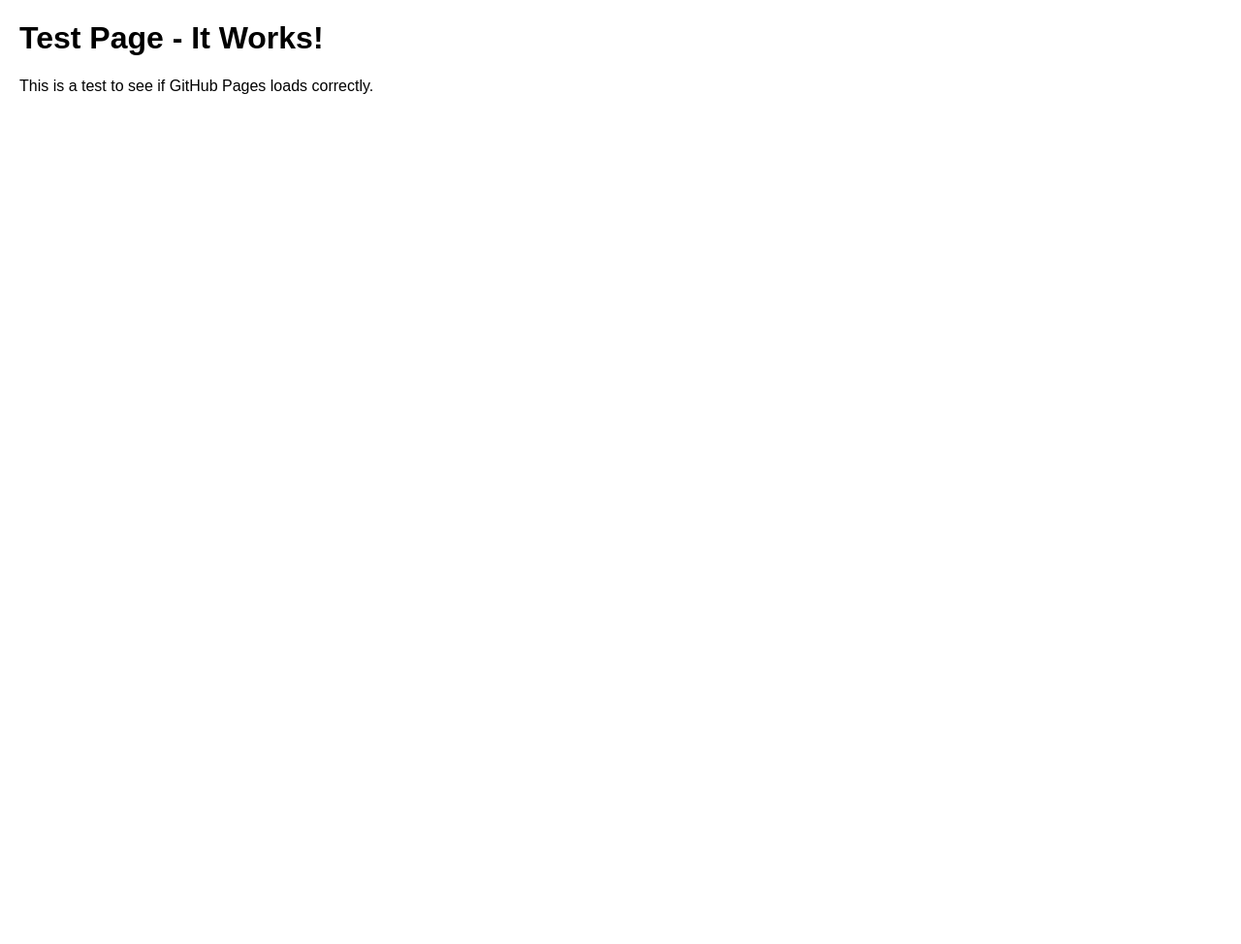
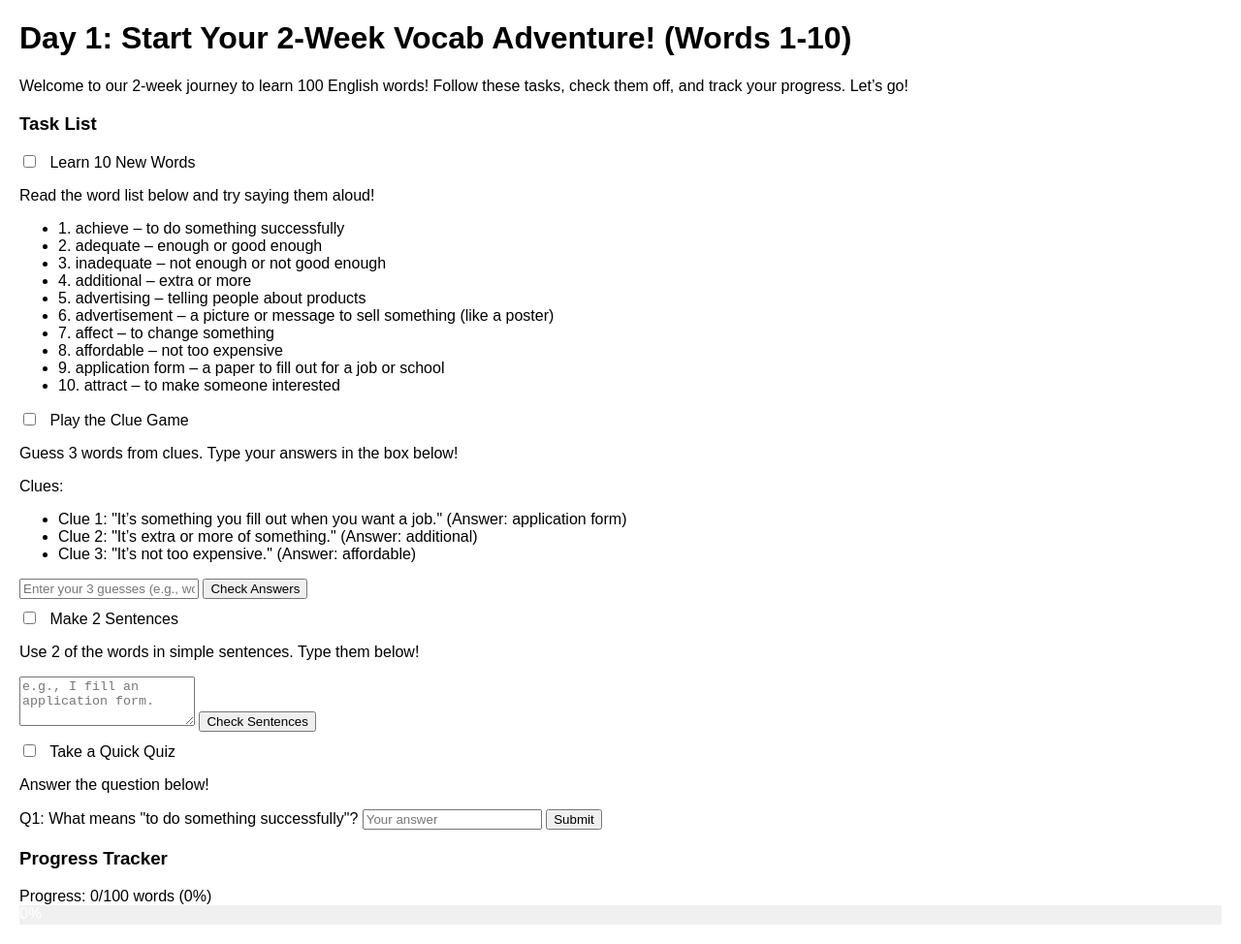
Before and after one commit to English-Vreni/vocab-challenge-new, a plain HTML site: page index.html in a window 1280 px wide. Shown: the whole page at 97% size. Before the commit the page ends 800 px from the top, so only its background shows below. Drawn offline with Linux system fonts and the light colour scheme.

Commit message:
Add full interactive vocab challenge.

```diff
--- a/index.html
+++ b/index.html
@@ -6,10 +6,112 @@
     <title>Day 1: 2-Week Vocab Adventure (Words 1-10)</title>
     <style>
         body { font-family: Arial, sans-serif; margin: 20px; }
+        .task { margin: 10px 0; }
+        .progress { width: 100%; background-color: #f0f0f0; }
+        .progress-bar { width: 0%; height: 20px; background-color: #4CAF50; text-align: center; color: white; }
+        input[type="checkbox"] { margin-right: 10px; }
     </style>
 </head>
 <body>
-    <h1>Test Page - It Works!</h1>
-    <p>This is a test to see if GitHub Pages loads correctly.</p>
+    <h1>Day 1: Start Your 2-Week Vocab Adventure! (Words 1-10)</h1>
+    <p>Welcome to our 2-week journey to learn 100 English words! Follow these tasks, check them off, and track your progress. Let’s go!</p>
+
+    <h3>Task List</h3>
+    <div class="task">
+        <input type="checkbox" id="task1" onchange="updateProgress()">
+        <label for="task1">Learn 10 New Words</label>
+        <p>Read the word list below and try saying them aloud!</p>
+        <ul>
+            <li>1. achieve – to do something successfully</li>
+            <li>2. adequate – enough or good enough</li>
+            <li>3. inadequate – not enough or not good enough</li>
+            <li>4. additional – extra or more</li>
+            <li>5. advertising – telling people about products</li>
+            <li>6. advertisement – a picture or message to sell something (like a poster)</li>
+            <li>7. affect – to change something</li>
+            <li>8. affordable – not too expensive</li>
+            <li>9. application form – a paper to fill out for a job or school</li>
+            <li>10. attract – to make someone interested</li>
+        </ul>
+    </div>
+
+    <div class="task">
+        <input type="checkbox" id="task2" onchange="updateProgress()">
+        <label for="task2">Play the Clue Game</label>
+        <p>Guess 3 words from clues. Type your answers in the box below!</p>
+        <p>Clues:</p>
+        <ul>
+            <li>Clue 1: "It’s something you fill out when you want a job." (Answer: application form)</li>
+            <li>Clue 2: "It’s extra or more of something." (Answer: additional)</li>
+            <li>Clue 3: "It’s not too expensive." (Answer: affordable)</li>
+        </ul>
+        <input type="text" id="clueAnswers" placeholder="Enter your 3 guesses (e.g., word1, word2, word3)">
+        <button onclick="checkClues()">Check Answers</button>
+    </div>
+
+    <div class="task">
+        <input type="checkbox" id="task3" onchange="updateProgress()">
+        <label for="task3">Make 2 Sentences</label>
+        <p>Use 2 of the words in simple sentences. Type them below!</p>
+        <textarea id="sentences" rows="3" placeholder="e.g., I fill an application form."></textarea>
+        <button onclick="checkSentences()">Check Sentences</button>
+    </div>
+
+    <div class="task">
+        <input type="checkbox" id="task4" onchange="updateProgress()">
+        <label for="task4">Take a Quick Quiz</label>
+        <p>Answer the question below!</p>
+        <p>Q1: What means "to do something successfully"?
+            <input type="text" id="quizAnswer" placeholder="Your answer">
+            <button onclick="checkQuiz()">Submit</button>
+        </p>
+    </div>
+
+    <h3>Progress Tracker</h3>
+    <div>Progress: <span id="progressText">0/100 words (0%)</span></div>
+    <div class="progress">
+        <div id="progressBar" class="progress-bar">0%</div>
+    </div>
+
+    <script>
+        let tasksCompleted = 0;
+        const totalTasks = 4;
+
+        function updateProgress() {
+            tasksCompleted = document.querySelectorAll('input[type="checkbox"]:checked').length;
+            const percentage = (tasksCompleted / totalTasks) * 100;
+            document.getElementById('progressText').textContent = `${tasksCompleted * 25}/100 words (${percentage.toFixed(0)}%)`;
+            document.getElementById('progressBar').style.width = `${percentage}%`;
+            document.getElementById('progressBar').textContent = `${percentage.toFixed(0)}%`;
+        }
+
+        function checkClues() {
+            const answers = document.getElementById('clueAnswers').value.toLowerCase().split(',').map(a => a.trim());
+            const correctAnswers = ['application form', 'additional', 'affordable'];
+            let correctCount = 0;
+            for (let i = 0; i < answers.length; i++) {
+                if (answers[i] === correctAnswers[i]) correctCount++;
+            }
+            alert(`You got ${correctCount}/3 correct! Answers: application form, additional, affordable. Try again if needed!`);
+        }
+
+        function checkSentences() {
+            const sentences = document.getElementById('sentences').value.toLowerCase();
+            if (sentences.includes('application form') || sentences.includes('affordable')) {
+                alert('Great job! Your sentences are on the right track!');
+            } else {
+                alert('Try using words like "application form" or "affordable" in your sentences!');
+            }
+        }
+
+        function checkQuiz() {
+            const answer = document.getElementById('quizAnswer').value.toLowerCase().trim();
+            if (answer === 'achieve') {
+                alert('Correct! "Achieve" means to do something successfully.');
+            } else {
+                alert('Not quite! The answer is "achieve". Try again!');
+            }
+        }
+    </script>
 </body>
 </html>
```
